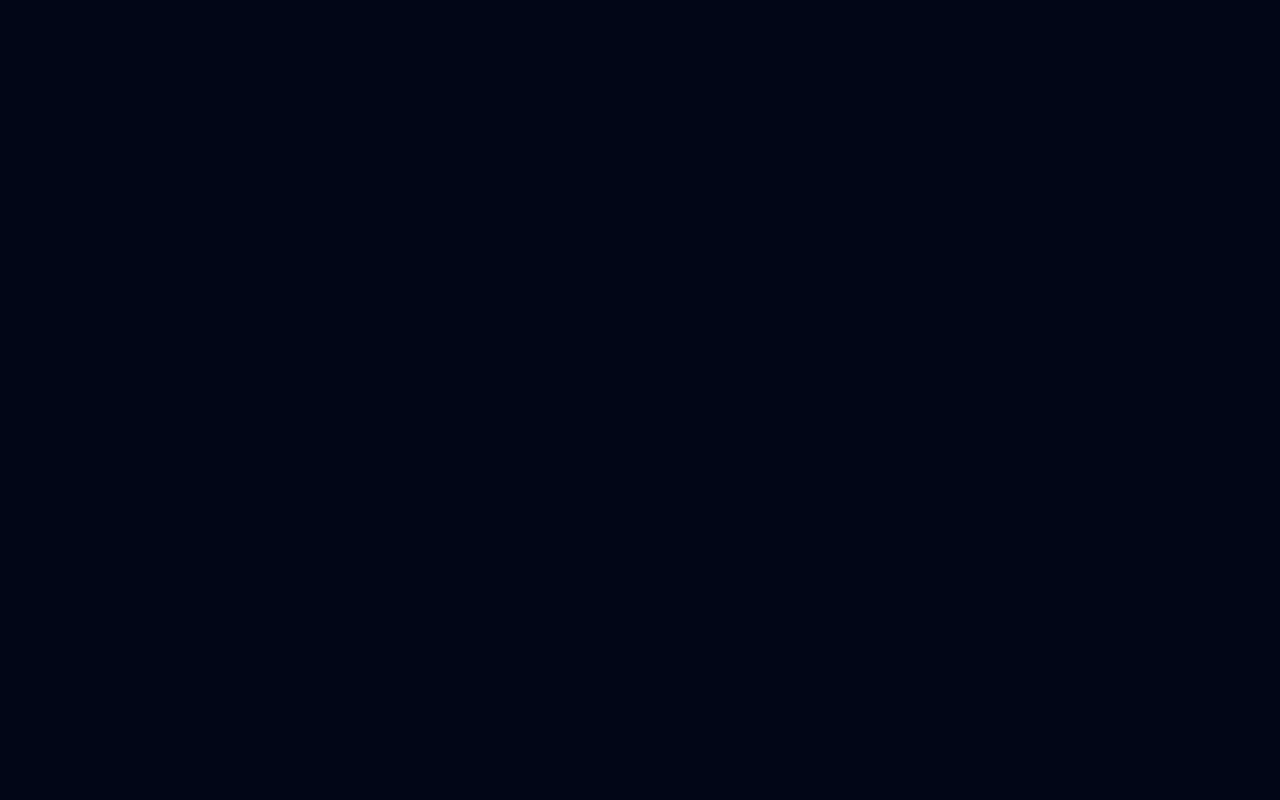
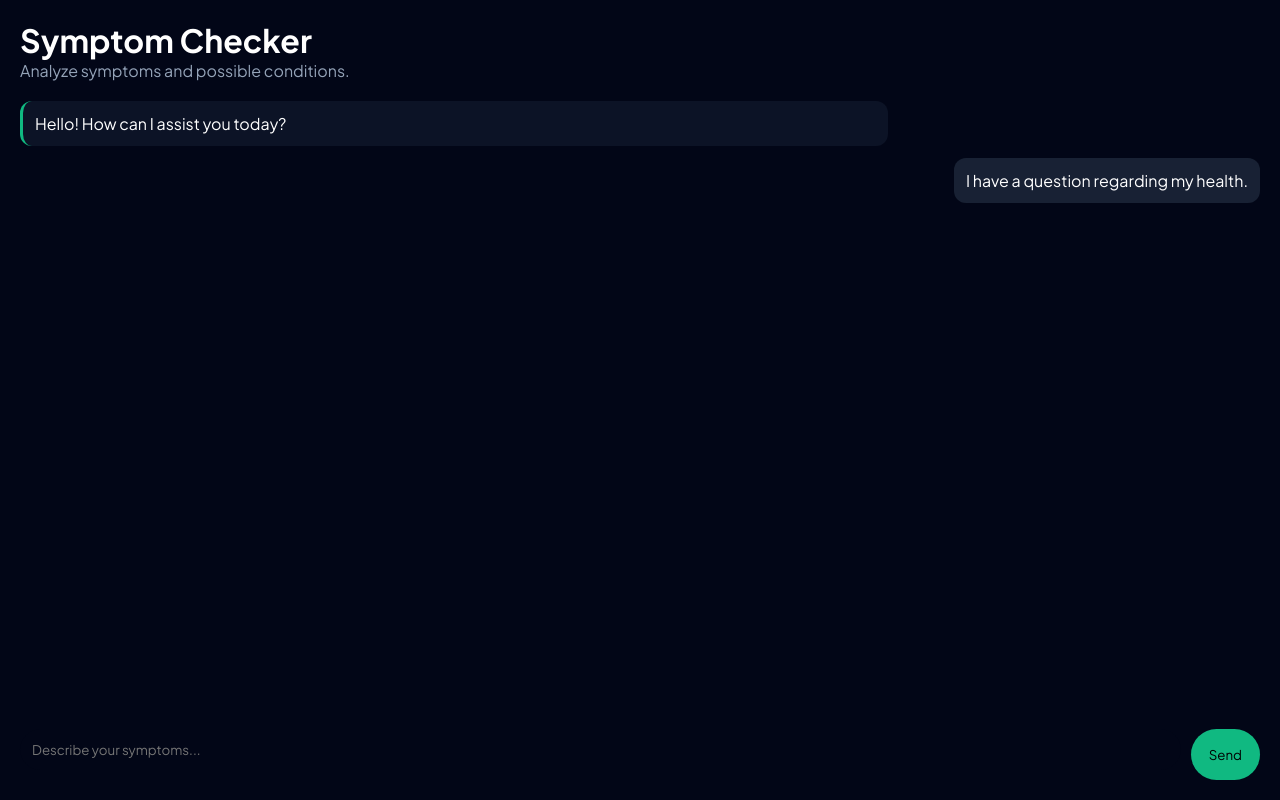
Before and after one commit to IshitaSinha2002/Decode-Health, a React (Vite) app: page /symptoms in a window 1280 px wide. Before the commit this address had no page. Built offline with nearby package versions, Linux system fonts and the light colour scheme.

Commit message:
Adding Symptom Checker Service

```diff
--- a/src/App.jsx
+++ b/src/App.jsx
@@ -8,6 +8,7 @@ import MenstrualHealth from "./pages/Services/MenstrualHealth";
 import WeightMetabolism from "./pages/Services/WeightMetabolism";
 import Nutrition from "./pages/Services/Nutrition";
 import FitnessRecovery from "./pages/Services/FitnessRecovery";
+import SymptomChecker from "./pages/Services/SymptomChecker";
 
 function App() {
   return (
@@ -22,6 +23,7 @@ function App() {
         <Route path="/metabolism" element={<WeightMetabolism />} />
         <Route path="/nutrition" element={<Nutrition />} />
         <Route path="/fitness" element={<FitnessRecovery />} />
+        <Route path="/symptoms" element={<SymptomChecker />} />
       </Routes>
     </BrowserRouter>
   );
--- /dev/null
+++ b/src/pages/Services/SymptomChecker.jsx
@@ -0,0 +1,11 @@
+import ChatLayout from "./ChatLayout";
+
+export default function SymptomChecker() {
+  return (
+    <ChatLayout
+      title="Symptom Checker"
+      subtitle="Analyze symptoms and possible conditions."
+      placeholder="Describe your symptoms..."
+    />
+  );
+}
```
